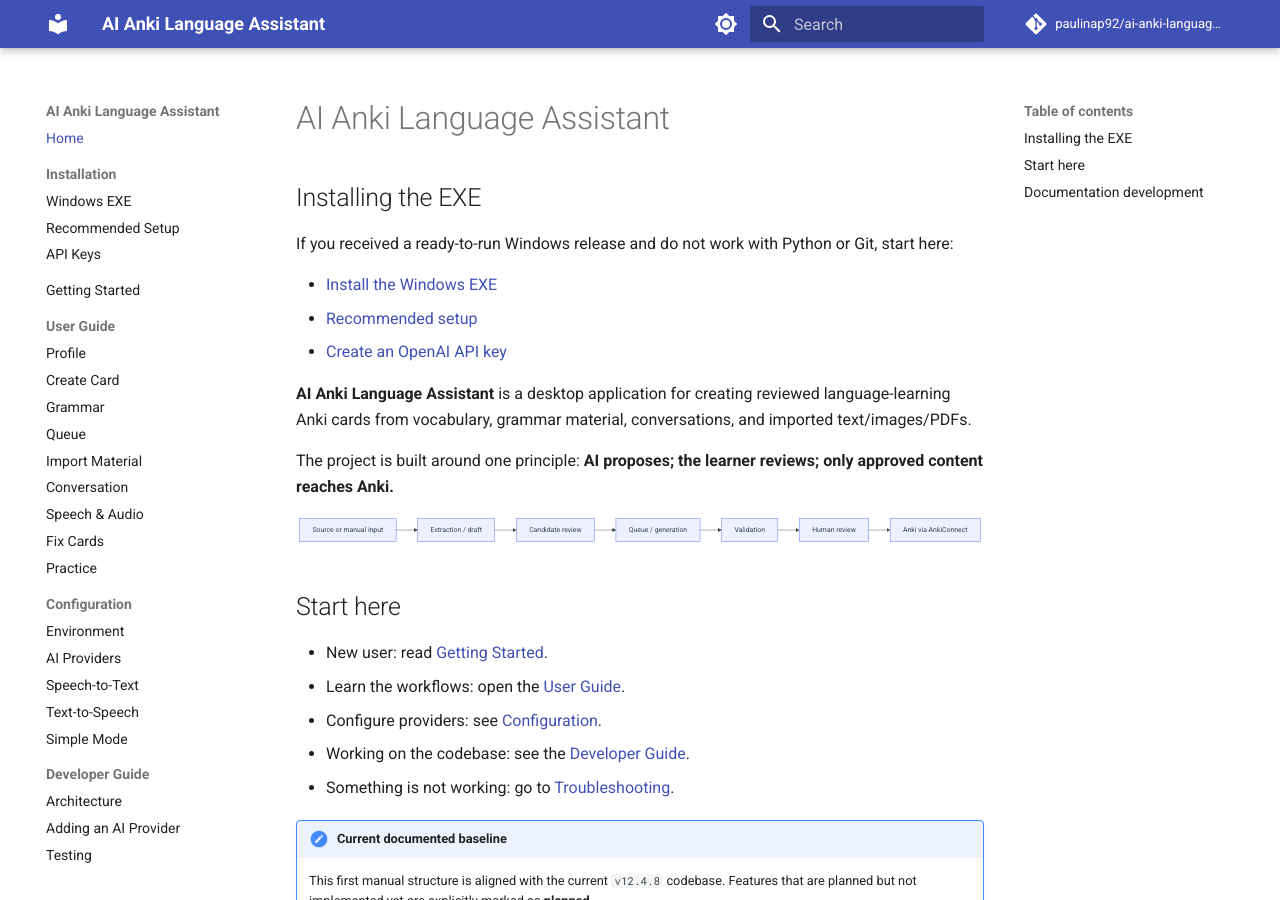
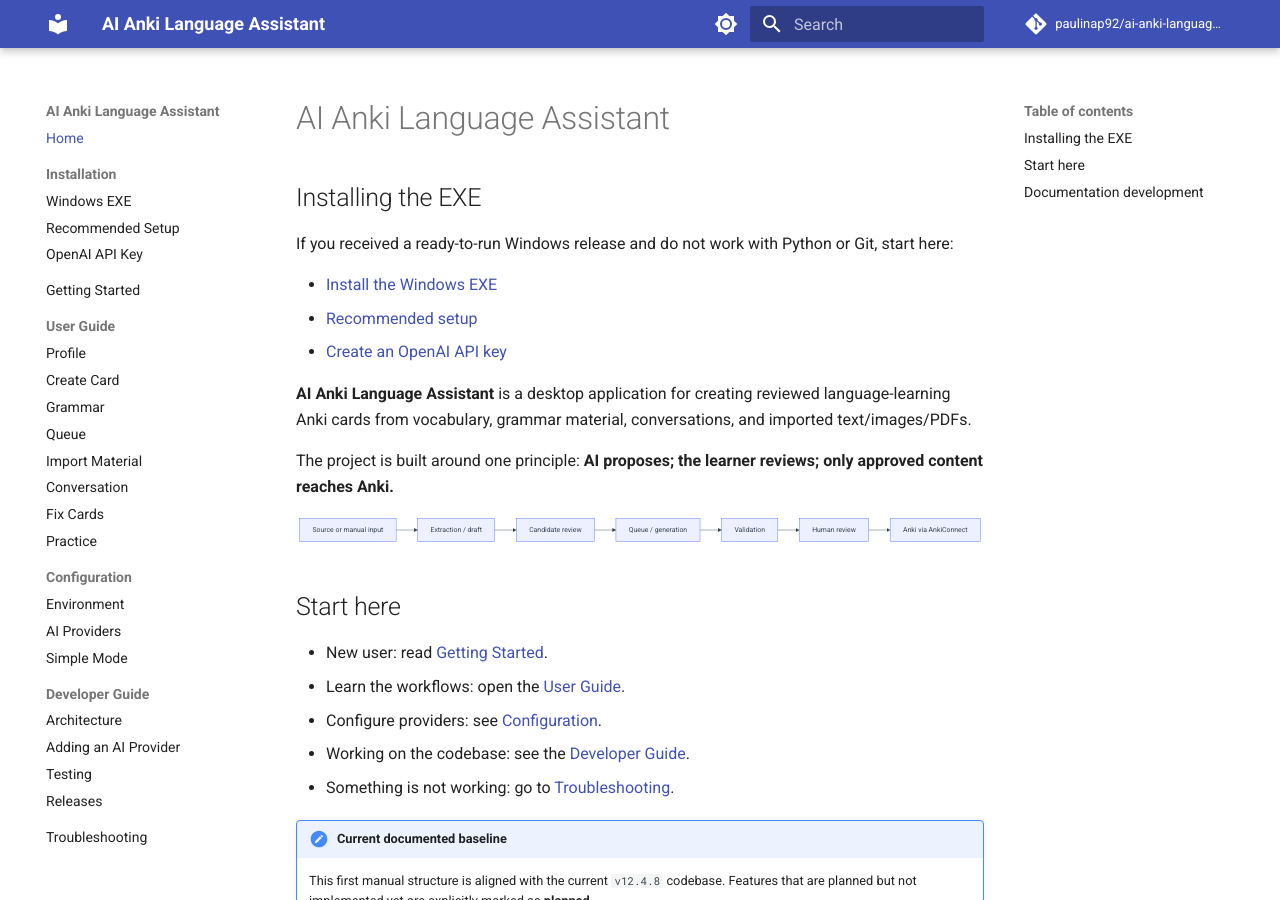
Before and after one commit to paulinap92/ai-anki-language-assistant, an MkDocs documentation site: the page built from docs/index.md, in a window 1280 px wide and 900 px high. Built offline with MkDocs 1.6.1 and Material for MkDocs 9.7.7, drawn with Linux system fonts in a browser that asks for light colours; comment, search, counter and statistics services are not loaded.

Commit message:
docs: hide speech internals from main manual navigation

```diff
--- a/mkdocs.yml
+++ b/mkdocs.yml
@@ -57,7 +57,7 @@
   - Installation:
       - Windows EXE: installation/windows-exe.md
       - Recommended Setup: installation/recommended-setup.md
-      - API Keys: installation/api-keys.md
+      - OpenAI API Key: installation/api-keys.md
   - Getting Started: getting-started.md
   - User Guide:
       - Profile: user-guide/profile.md
@@ -66,14 +66,11 @@
       - Queue: user-guide/queue.md
       - Import Material: user-guide/import-material.md
       - Conversation: user-guide/conversation.md
-      - Speech & Audio: user-guide/speech-audio.md
       - Fix Cards: user-guide/fix-cards.md
       - Practice: user-guide/practice.md
   - Configuration:
       - Environment: configuration/env.md
       - AI Providers: configuration/ai-providers.md
-      - Speech-to-Text: configuration/stt.md
-      - Text-to-Speech: configuration/tts.md
       - Simple Mode: configuration/simple-mode.md
   - Developer Guide:
       - Architecture: developer-guide/architecture.md
```
